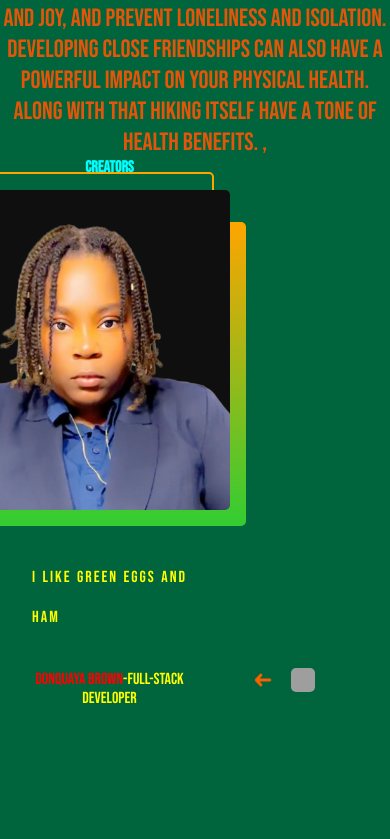
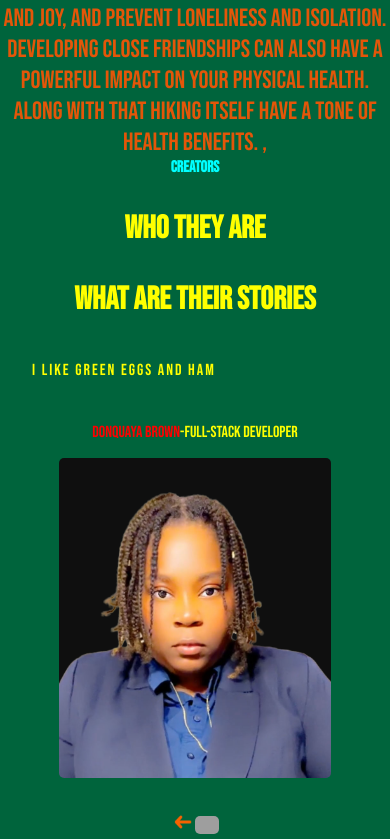
Before and after one commit to DQuaya/Trail-Ahead-Front-End, a React (Create React App) app: page /about in a window 390 px wide. Shown: the part 1177-2016 px from the top of the page. Before the commit the page ends 1885 px from the top, so only its background shows below. Built offline with nearby package versions, Linux system fonts and the light colour scheme; grey boxes are pictures that could not be loaded.

Commit message:
made the creator section responsive

```diff
--- a/src/Components/About/AboutPage.css
+++ b/src/Components/About/AboutPage.css
@@ -155,3 +155,41 @@
     .imageBoxes {
     }
 }
+
+
+
+/* Making the creator section responsive */
+
+@media screen and (max-width: 768px){
+    .creators{
+        flex-direction: column;
+    }
+    .left-c>:nth-child(2){
+        font-size: xx-large;
+    }
+    .left-c>:nth-child(3){
+        font-size: xx-large;
+    }
+    .right-c{
+        display: flex;
+        flex-direction: column;
+        align-items: center;
+        justify-content: center;
+        gap: 2rem;
+    }
+    .right-c>div{
+        position: relative;
+        display: none;
+    }
+    .right-c>img{
+        top: 0;
+        right: 0;
+        position: relative;
+        align-self: center;
+    }
+    .right-c>:last-child{
+        display: block;
+        bottom: 0;
+        left: 0;
+    }
+}
```
Also changed, not shown: src/Components/Aboutsection/Aboutsection.css (line endings or trailing spaces).
